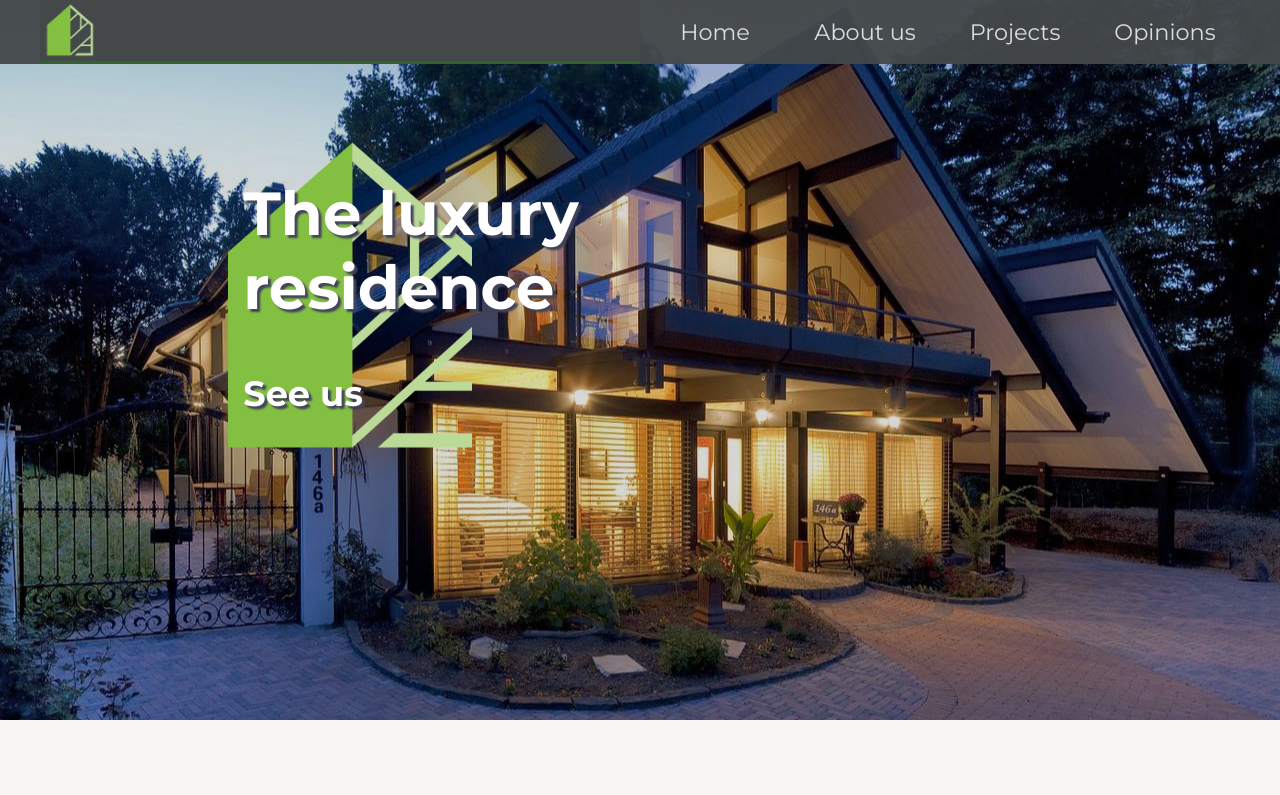
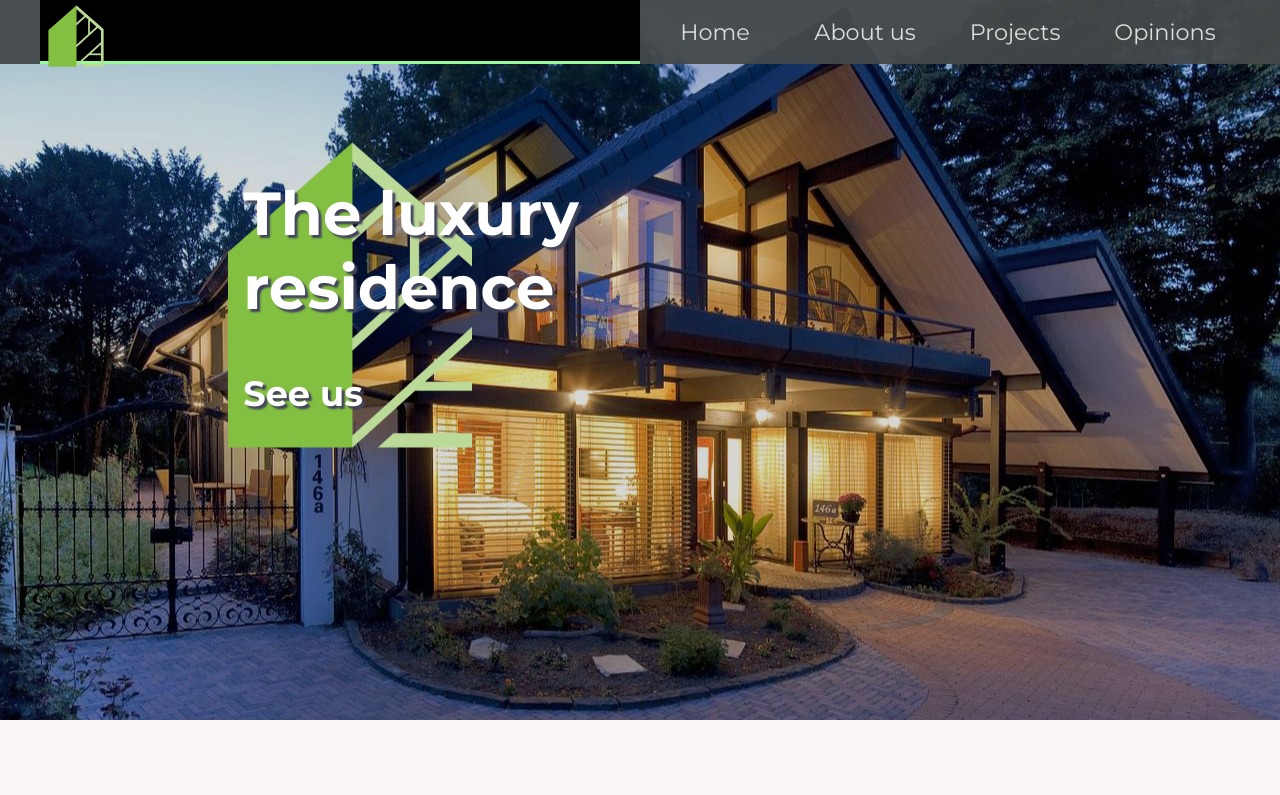
Before and after one commit to michalmosior/architecture-website, a plain HTML site: page index.html in a window 1280 px wide. In both pictures the pointer is over the item 340 px from the left and 32 px from the top of the page. Shown: the top 795 px of the page. Drawn offline with Linux system fonts and the light colour scheme.

Commit message:
Add files via upload

```diff
--- a/main.css
+++ b/main.css
@@ -187,7 +187,7 @@ body {
   }
 
   .nav__item:hover {
-    background-color: rgb(68, 72, 73); border-bottom:solid 3px var(--accentColor);
+    background-color: var(--black); border-bottom:solid 3px var(--lightGreen);
   }
 
   .nav__item--one {
@@ -216,7 +216,7 @@ body {
   }
 
   .nav__logo-img {
-    width: 10%;
+    width: 12%;
   }
 }
 
```
